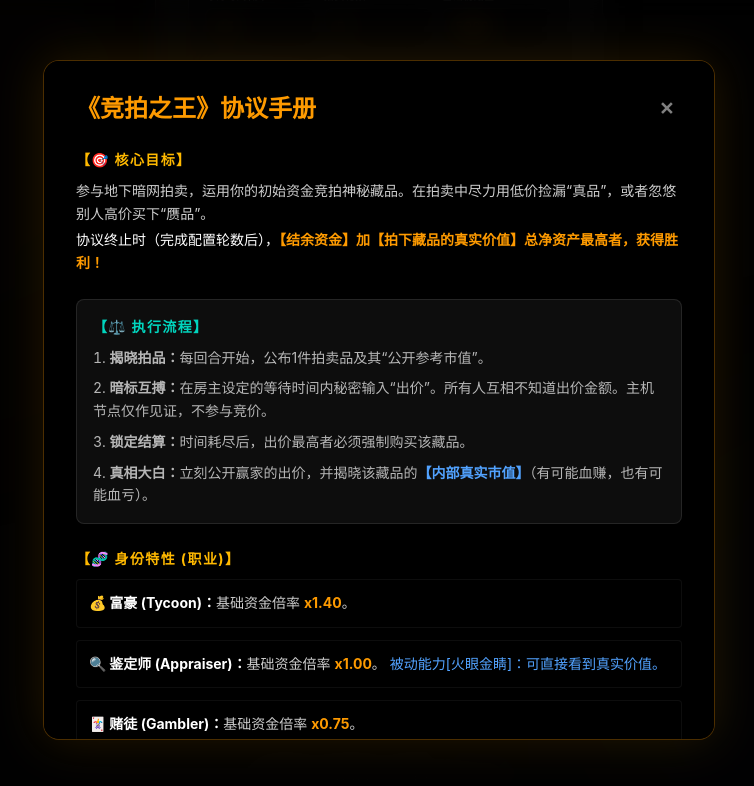
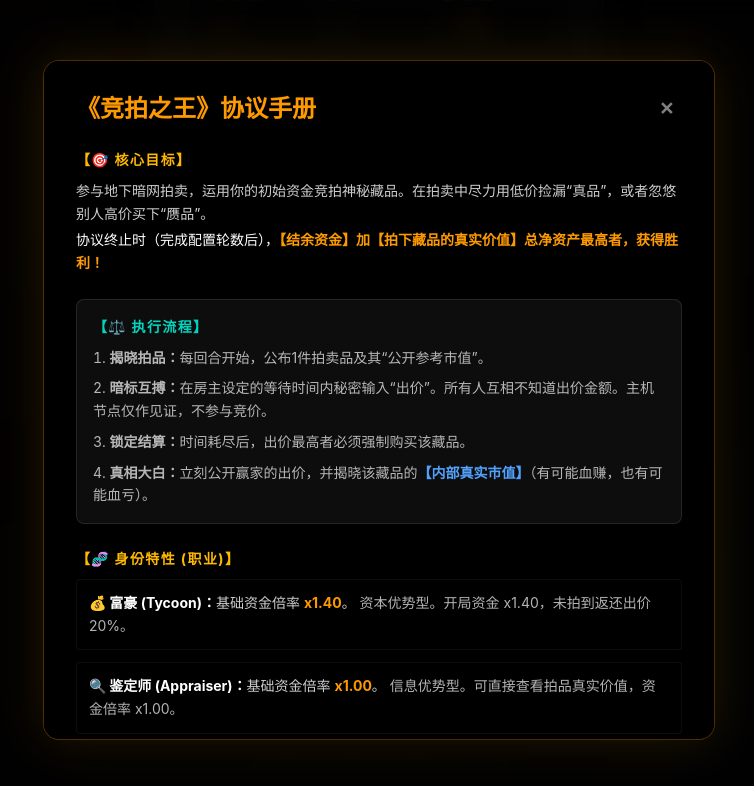
Before and after one commit to 424635328/BK, a Next.js app: page / in a window 1280 px wide. Both pictures are taken after a click on the button "查看详细游戏手册 (GAME RULES)". Shown: the part 319-1105 px from the top of the page, without its empty margins (261-1015 px from the left). Built offline with nearby package versions, Linux system fonts and the light colour scheme.

Commit message:
2026/04/25 14:42:42.22

```diff
--- a/app/page.tsx
+++ b/app/page.tsx
@@ -267,9 +267,7 @@ export default function Home() {
                     <li key={roleId} className="bg-black/40 p-3 rounded border border-white/5">
                       <span className="text-white font-bold">{role.name}：</span>
                       基础资金倍率 <span className="text-amber-500 font-bold">x{role.balanceMultiplier.toFixed(2)}</span>。
-                      {role.ability === 'appraiser_insight' && <span className="text-blue-400"> 被动能力[火眼金睛]：可直接看到真实价值。</span>}
-                      {role.ability === 'tie_breaker' && <span className="text-red-400"> 被动能力[绝境翻盘]：最高出价平局时优先获胜。</span>}
-                      {role.ability === 'none' && <span className="text-white/70"> {role.desc}</span>}
+                      <span className="text-white/70"> {role.desc}</span>
                     </li>
                   ))}
                 </ul>
```
